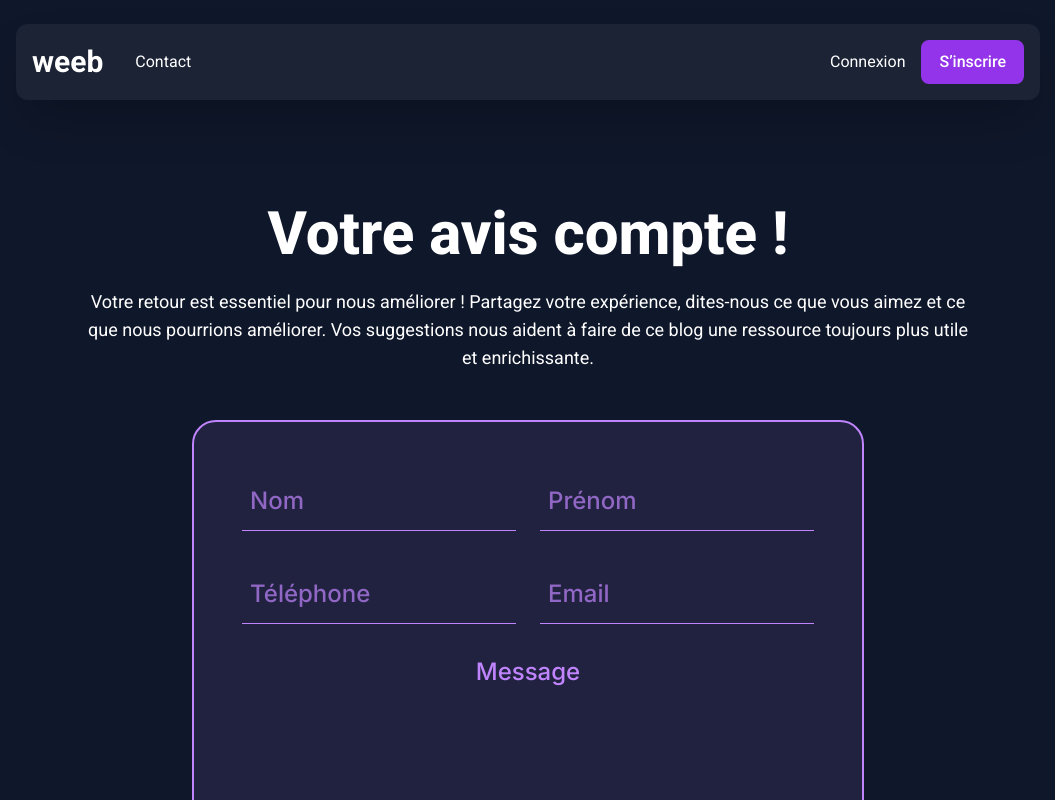
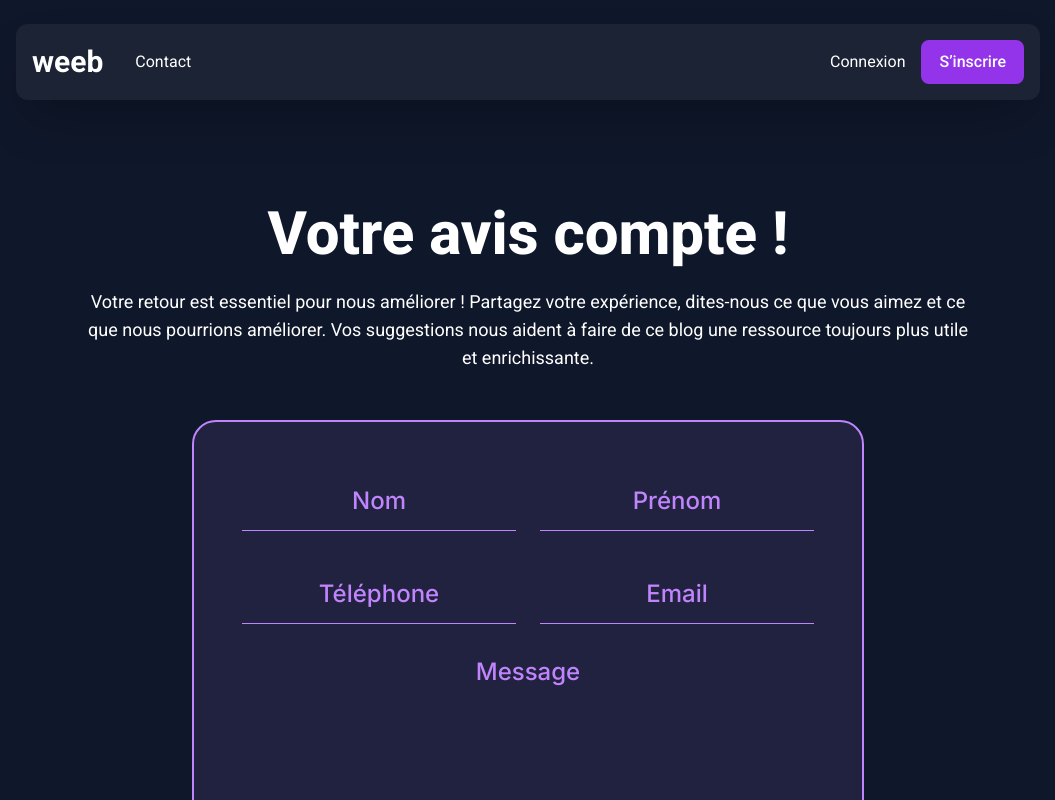
Before and after one commit to Yome07/weeb_guillaume_amselle_andreux, a React (Vite) app: page /contact in a window 1280 px wide. Shown: the top 800 px of the page, without its empty margins (112-1167 px from the left). Built offline with nearby package versions, Linux system fonts and the light colour scheme.

Commit message:
fix: couleur et position du texte dans label et input

```diff
--- a/src/components/ui/Input.jsx
+++ b/src/components/ui/Input.jsx
@@ -28,17 +28,17 @@ function Input({ label, type = "text", id, value, onChange }) {
         onChange={onChange}
         onFocus={() => setIsFocused(true)}
         onBlur={() => setIsFocused(false)}
-        className="w-full bg-transparent border-b border-purple-light text-white font-inter text-lg px-2 pt-6 pb-2 focus:outline-none focus:border-purple-600 transition-colors peer"
+        className="w-full bg-transparent border-b border-purple-light text-white font-inter text-lg px-2 pt-6 pb-2 focus:outline-none focus:border-purple-600 transition-colors peer text-center"
       />
 
       {/* Label flottant */}
       <label
         htmlFor={id}
         className={`
-          absolute left-2 font-inter font-medium pointer-events-none transition-all duration-300
+          absolute left-1/2 font-inter font-medium pointer-events-none transition-all duration-300 whitespace-nowrap text-purple-light
           ${shouldFloat
-            ? 'top-1 text-base text-purple-light'
-            : 'top-1/2 -translate-y-1/2 text-2xl text-purple-light/70'
+            ? 'top-1 -translate-x-1/2 text-base'
+            : 'top-1/2 -translate-x-1/2 -translate-y-1/2 text-2xl'
           }
         `}
       >
--- a/src/pages/Contact.jsx
+++ b/src/pages/Contact.jsx
@@ -106,7 +106,7 @@ function Contact() {
                 value={message}
                 onChange={(e) => setMessage(e.target.value)}
                 rows="5"
-                className="border-b border-purple-light text-white text-lg p-2 font-inter focus:outline-none focus:border-purple-600 resize-none"
+                className="border-b border-purple-light text-white text-lg p-2 font-inter focus:outline-none focus:border-purple-600 resize-none text-center"
               />
             </div>
 
```
